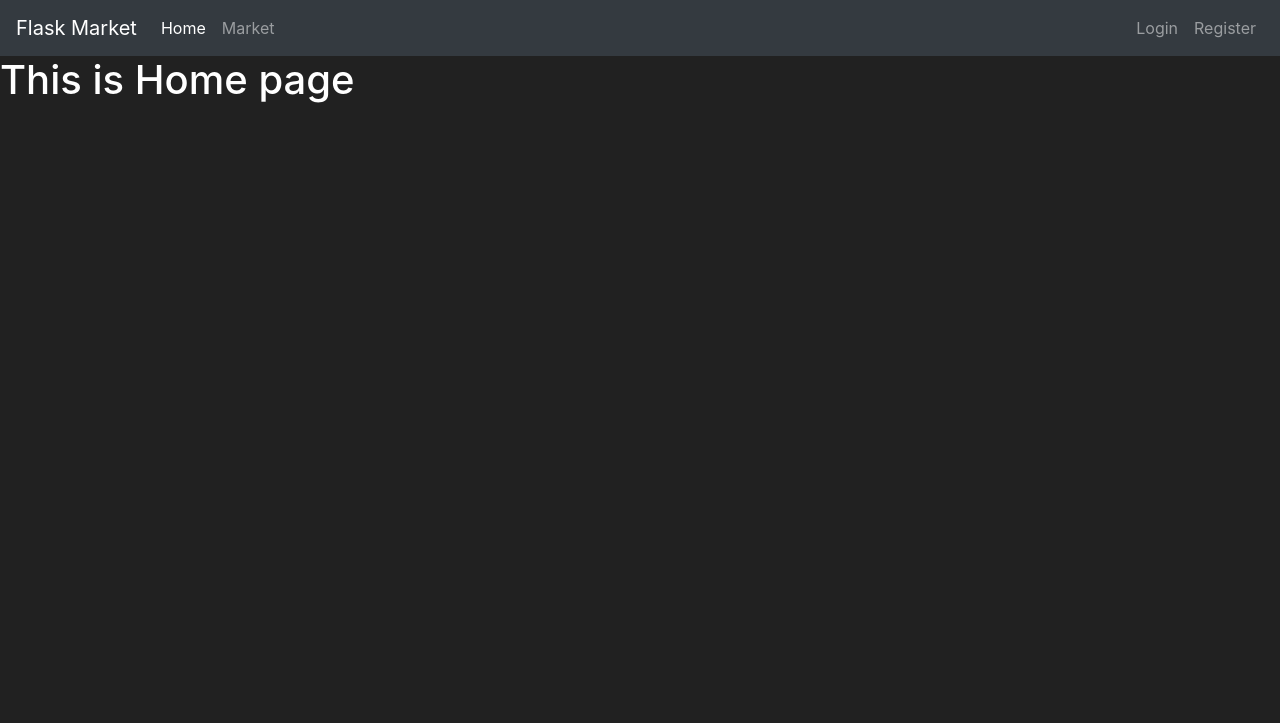
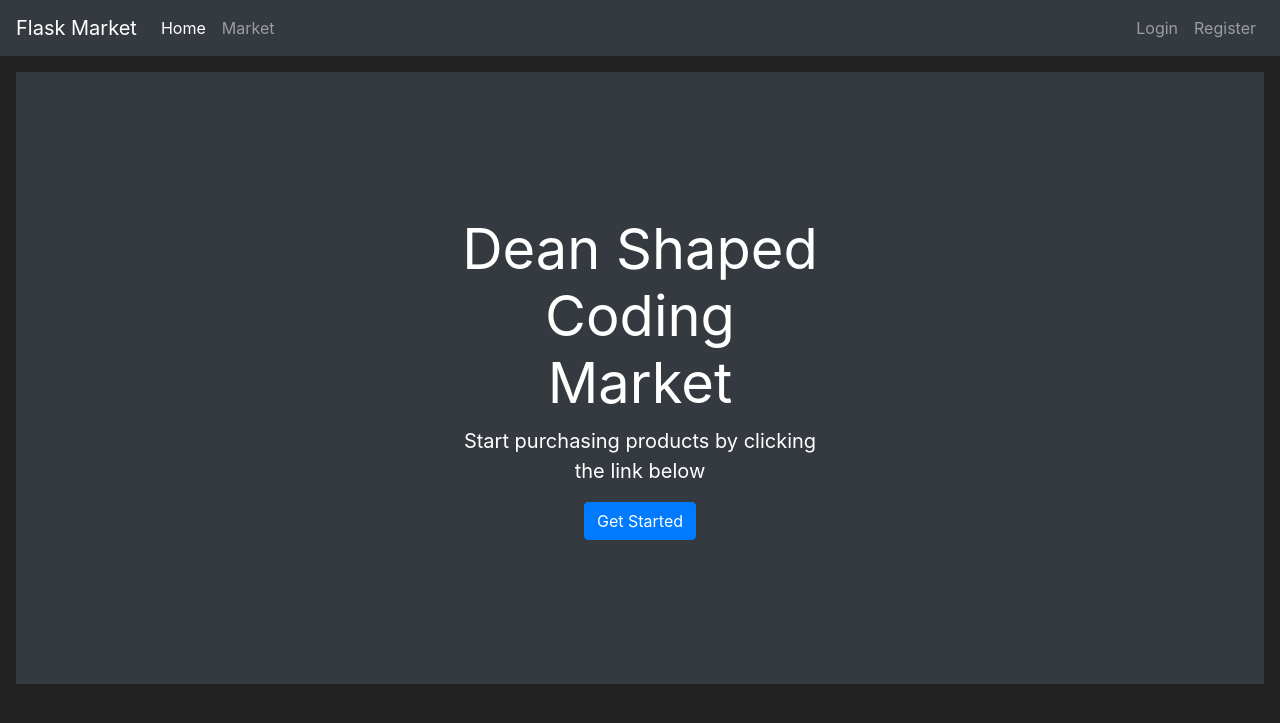
Before and after one commit to theegr8dev/Flask-Tutorial, a Flask app: page / in a window 1280 px wide. Shown: the top 723 px of the page. Run offline with Flask 2, Linux system fonts and the light colour scheme; some libraries are stand-ins or nearby versions.

Commit message:
logout and customization of register added

```diff
--- a/market/__init__.py
+++ b/market/__init__.py
@@ -21,5 +21,9 @@ bcrypt = Bcrypt(app)
 # creating an insatnce of the login manager--> to manager our login
 login_manager = LoginManager(app)
 
+# telling the login_manage the login_page route-- so it will direct the
+# user to login page from home page if not logged in
+login_manager.login_view = 'login_page'
+login_manager.login_message_category = 'info'
 
 from market import routes
--- a/market/routes.py
+++ b/market/routes.py
@@ -1,5 +1,5 @@
 from flask import render_template, redirect, url_for, flash
-from flask_login import login_user
+from flask_login import login_user, logout_user, login_required
 from market import app
 from market import db
 from market.forms import RegisterForm, LoginForm
@@ -13,6 +13,7 @@ def home_page():
 
 
 @app.route('/market')
+@login_required
 def market_page():
     items = Item.query.all()
     return render_template('market.html', items=items)
@@ -27,6 +28,9 @@ def register_page():
                               password=form.password1.data)
         db.session.add(user_to_create)
         db.session.commit()
+        login_user(user_to_create)
+        flash(
+            f'Account created sucessfully! You are logged in as {user_to_create.username}', category='success')
         return redirect(url_for('market_page'))
     if form.errors != {}:  # if there are no errors from the validations
         for err_msg in form.errors.values():
@@ -52,3 +56,10 @@ def login_page():
                   category='danger')
 
     return render_template('login.html', form=form)
+
+
+@app.route('/logout')
+def logout_page():
+    logout_user()
+    flash(f'You have been logged out', category='info')
+    return redirect(url_for("home_page"))
--- a/market/templates/base.html
+++ b/market/templates/base.html
@@ -41,7 +41,7 @@
                 <a class="nav-link">Welcome, {{current_user.username}}</a>
             </li>
             <li class="nav-item">
-                <a class="nav-link" href="#">Logout</a>
+                <a class="nav-link" href="{{ url_for('logout_page') }}">Logout</a>
             </li>
         </ul>
         {% else %}
--- a/market/templates/home.html
+++ b/market/templates/home.html
@@ -1,8 +1,17 @@
 {% extends 'base.html' %}
+
 {% block title %}
-	Home Page
+    Welcome to Dean Shaped Coding Market
 {% endblock %}
 
 {% block content %}
-	<h1>This is Home page</h1>
+    <div class="position-relative overflow-hidden p-3 p-md-5 m-md-3 text-center bg-dark" style="color:white">
+        <div class="col-md-5 p-lg-5 mx-auto my-5">
+            <h1 class="display-4 font-weight-normal">Dean Shaped Coding Market</h1>
+            <p class="lead font-weight-normal">Start purchasing products by clicking the link below</p>
+            <a class="btn btn-primary" href="{{ url_for('market_page') }}">Get Started</a>
+        </div>
+        <div class="product-device box-shadow d-none d-md-block"></div>
+        <div class="product-device product-device-2 box-shadow d-none d-md-block"></div>
+    </div>
 {% endblock %}
```
Also changed, not shown: market/market.db.
